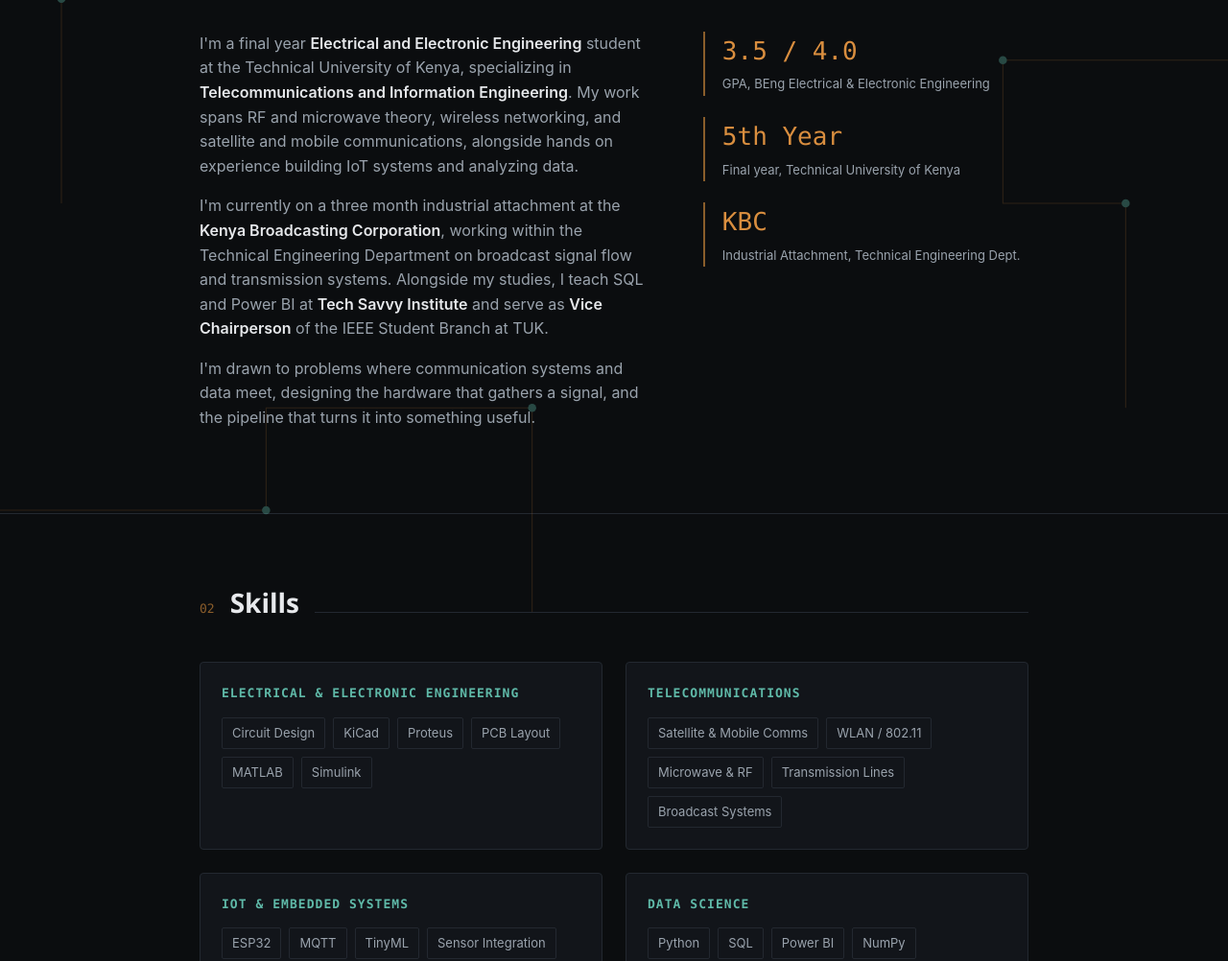
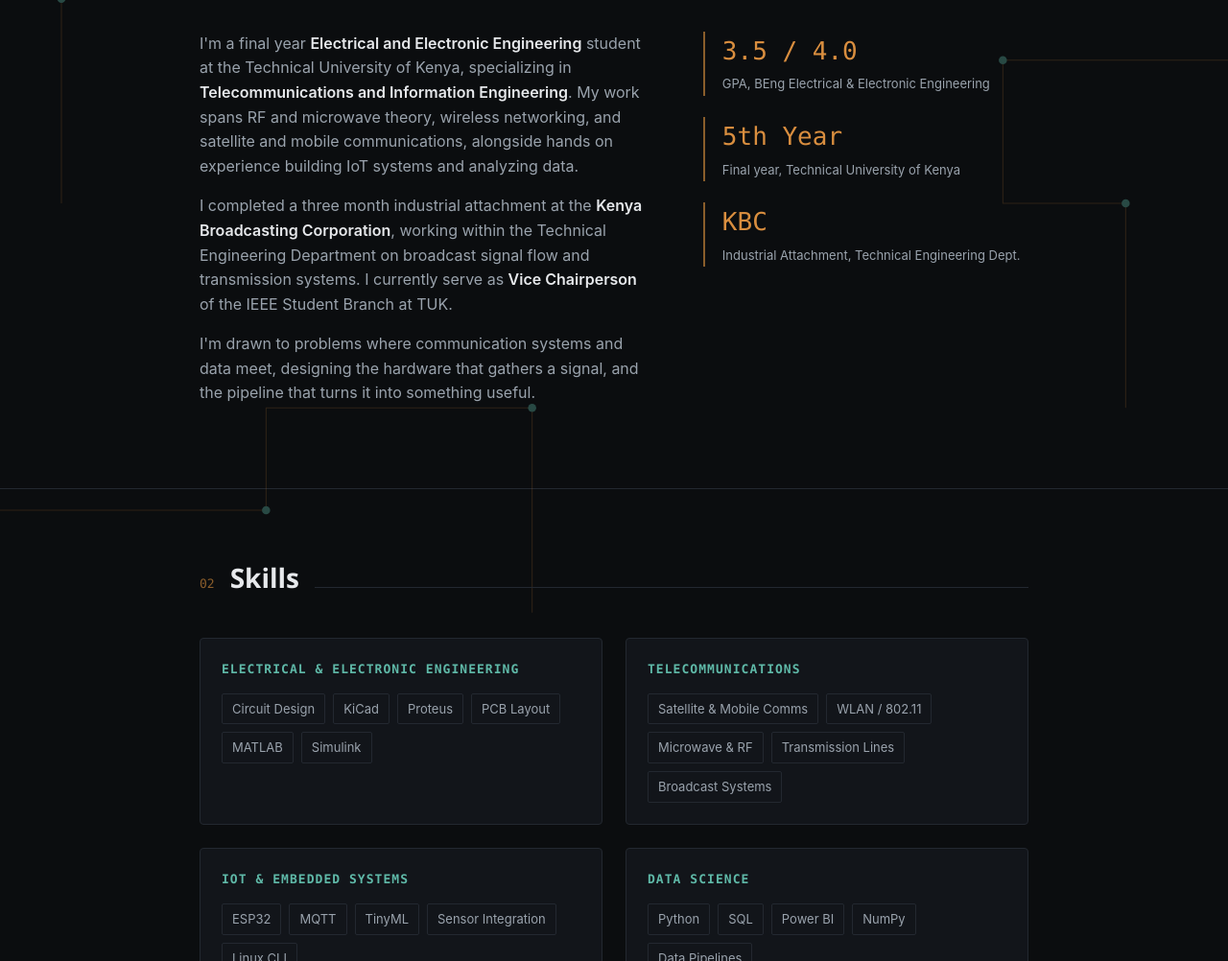
Before and after one commit to olangoisack/olangoisack.github.io, a plain HTML site: page index.html in a window 1280 px wide. Shown: the part 748-1750 px from the top of the page at 96% size. Drawn offline with Linux system fonts and the light colour scheme.

Commit message:
Revise industrial attachment and teaching details
Updated the description of current activities and roles.

```diff
--- a/index.html
+++ b/index.html
@@ -480,10 +480,9 @@
           and analyzing data.
         </p>
         <p>
-          I'm currently on a three month industrial attachment at the <strong>Kenya Broadcasting
+        I completed a three month industrial attachment at the <strong>Kenya Broadcasting
           Corporation</strong>, working within the Technical Engineering Department on broadcast
-          signal flow and transmission systems. Alongside my studies, I teach SQL and Power BI at
-          <strong> Tech Savvy Institute</strong> and serve as <strong>Vice Chairperson</strong> of
+          signal flow and transmission systems. I currently serve as <strong>Vice Chairperson</strong> of
           the IEEE Student Branch at TUK.
         </p>
         <p>
```
